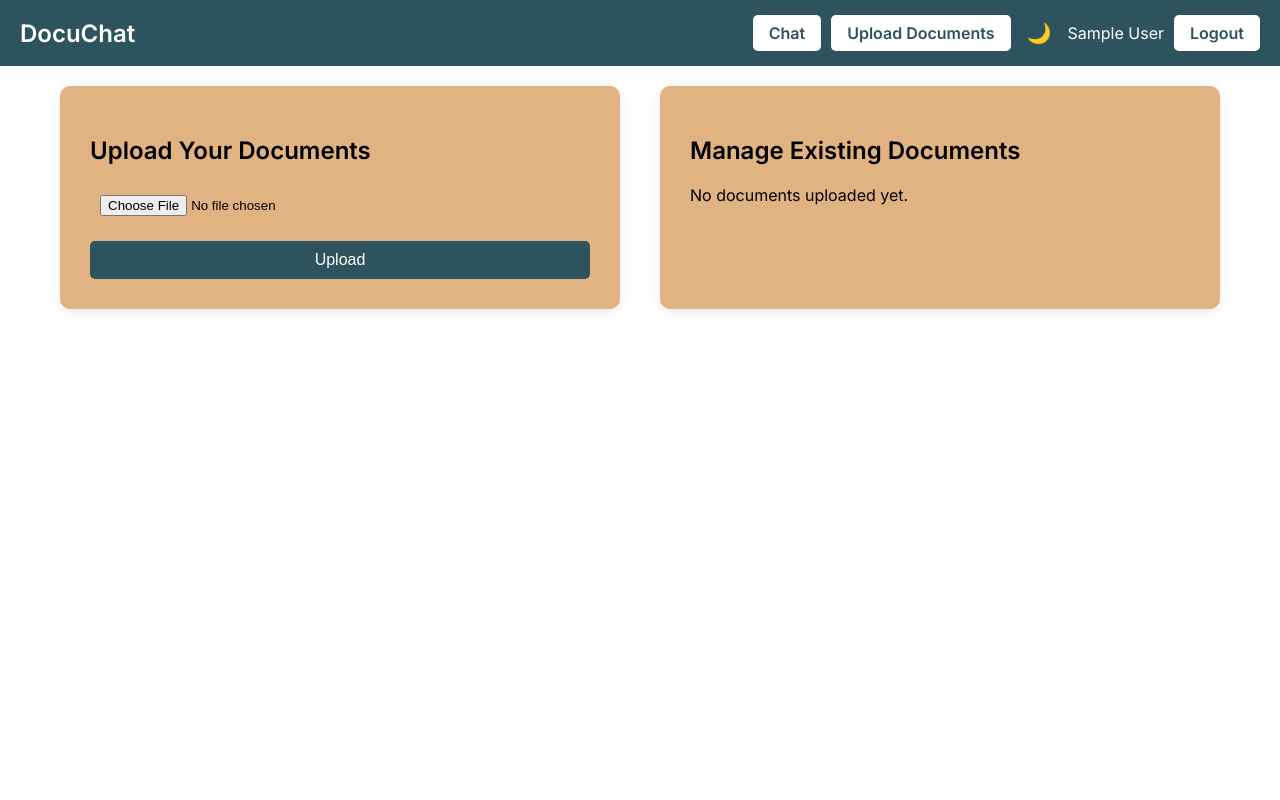
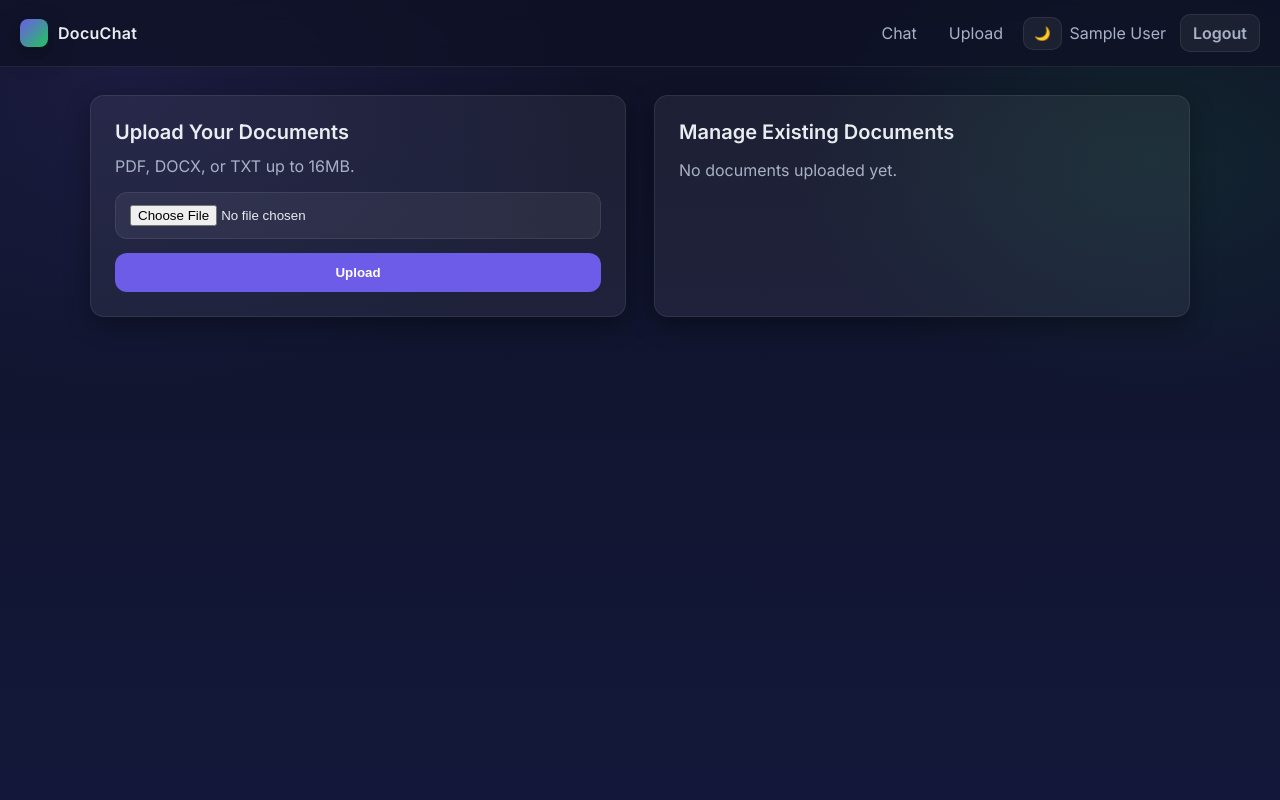
Before and after one commit to aarmstrong78/flask_gpt_chatbot, a Flask app: template templates/upload.html in a window 1280 px wide. Run offline with Flask 3, Linux system fonts and the light colour scheme; the template is opened without the code that fills it, so the values that code supplies are empty; the visitor is signed in with stand-in values (Sample User, id 1); some libraries are stand-ins or nearby versions.

Commit message:
Modernize UI: new theme, header/nav, buttons, toasts; refresh upload page

```diff
--- a/static/styles.css
+++ b/static/styles.css
@@ -1,176 +1,171 @@
+/* Modern theme variables */
 :root {
-    --bg-color: #ffffff;
-    --text-color: #000000;
-    --header-bg: #2d545e;
-    --button-bg: #2d545e;
-    --button-hover: #12343b;
-    --panel-bg: #e1b382;
-    --message-user-bg: #f8d9bc;
-    --message-ai-bg: #f1f0f0;
-    --input-bg: #ffffff;
+  --bg: #0f1226;
+  --bg-grad-1: #0f1226;
+  --bg-grad-2: #13183a;
+  --surface: rgba(255, 255, 255, 0.06);
+  --border: rgba(255, 255, 255, 0.08);
+  --text: #e9ecf1;
+  --muted: #a9b1c7;
+  --primary: #6c5ce7;
+  --primary-600: #5a4ad6;
+  --primary-700: #4a3ec1;
+  --success: #22c55e;
+  --danger: #ef4444;
+  --shadow: 0 8px 24px rgba(0, 0, 0, 0.35);
+  --radius: 14px;
 }
 
-body.dark-mode {
-    --bg-color: #121212;
-    --text-color: #eaeaea;
-    --header-bg: #1e2a30;
-    --button-bg: #3a7bd5;
-    --button-hover: #3066b8;
-    --panel-bg: #1e1e1e;
-    --message-user-bg: #333333;
-    --message-ai-bg: #242424;
-    --input-bg: #2b2b2b;
+body.dark-mode { /* keep variables same for unified dark UI */ }
+
+/* Base layout */
+html, body {
+  height: 100%;
 }
 
 body {
-    margin: 0;
-    font-family: 'Inter', sans-serif;
-    background-color: var(--bg-color);
-    color: var(--text-color);
-    transition: background-color 0.3s ease, color 0.3s ease;
+  margin: 0;
+  font-family: 'Inter', system-ui, -apple-system, Segoe UI, Roboto, Arial, sans-serif;
+  color: var(--text);
+  background: radial-gradient(1200px 800px at 10% 10%, rgba(108,92,231,0.12), transparent 40%),
+              radial-gradient(900px 600px at 90% 20%, rgba(34,197,94,0.10), transparent 40%),
+              linear-gradient(180deg, var(--bg-grad-1), var(--bg-grad-2));
+  -webkit-font-smoothing: antialiased;
+  -moz-osx-font-smoothing: grayscale;
 }
 
+/* Header/Nav */
 .header {
-    background-color: var(--header-bg);
-    color: white;
-    padding: 15px 20px;
-    display: flex;
-    justify-content: space-between;
-    align-items: center;
+  position: sticky;
+  top: 0;
+  z-index: 50;
+  display: flex;
+  align-items: center;
+  justify-content: space-between;
+  gap: 16px;
+  padding: 14px 20px;
+  background: rgba(15, 18, 38, 0.7);
+  backdrop-filter: blur(10px);
+  border-bottom: 1px solid var(--border);
 }
 
-.header h1 {
-    margin: 0;
-    font-size: 24px;
+.brand {
+  display: flex;
+  align-items: center;
+  gap: 10px;
+  font-weight: 700;
+  letter-spacing: 0.3px;
 }
 
-.header-buttons {
-    display: flex;
-    gap: 10px;
-    align-items: center;
+.brand .logo {
+  width: 28px;
+  height: 28px;
+  border-radius: 8px;
+  background: linear-gradient(135deg, var(--primary), var(--success));
+  box-shadow: var(--shadow);
 }
 
-.header a {
-    background-color: #ffffff;
-    color: var(--header-bg);
-    padding: 8px 16px;
-    text-decoration: none;
-    border-radius: 5px;
-    font-weight: bold;
+.nav {
+  display: flex;
+  align-items: center;
+  gap: 8px;
 }
 
-.header a:hover {
-    background-color: #dddddd;
+.nav a {
+  color: var(--muted);
+  text-decoration: none;
+  padding: 8px 12px;
+  border-radius: 10px;
+  transition: color .2s ease, background .2s ease;
 }
 
+.nav a:hover { color: var(--text); background: rgba(255,255,255,0.06); }
+.nav a.active { color: var(--text); background: rgba(108,92,231,0.18); }
+
+.user-info { color: var(--muted); margin-right: 6px; }
+
 #theme-toggle {
-    background: none;
-    border: none;
-    cursor: pointer;
-    font-size: 20px;
-    color: inherit;
+  background: rgba(255,255,255,0.06);
+  color: var(--text);
+  border: 1px solid var(--border);
+  border-radius: 10px;
+  padding: 8px 10px;
+  cursor: pointer;
 }
 
+/* Buttons */
+.btn {
+  display: inline-flex; align-items: center; justify-content: center;
+  padding: 10px 14px; border: 1px solid transparent; border-radius: 12px;
+  font-weight: 600; color: white; cursor: pointer; text-decoration: none;
+  transition: transform .06s ease, box-shadow .2s ease, background .2s ease;
+}
+.btn:active { transform: translateY(1px); }
+.btn-primary { background: var(--primary); box-shadow: var(--shadow); }
+.btn-primary:hover { background: var(--primary-600); }
+.btn-secondary { background: rgba(255,255,255,0.06); border-color: var(--border); color: var(--text); }
+.btn-secondary:hover { background: rgba(255,255,255,0.10); }
+.btn-danger { background: var(--danger); }
+
+/* Containers */
 .page-wrapper {
-    display: flex;
-    flex-wrap: wrap;
-    justify-content: center;
-    gap: 40px;
-    padding: 20px;
+  display: grid;
+  grid-template-columns: repeat(auto-fit, minmax(320px, 1fr));
+  gap: 28px; padding: 28px; max-width: 1100px; margin: 0 auto;
 }
 
 .card {
-    background-color: var(--panel-bg);
-    padding: 30px;
-    border-radius: 10px;
-    box-shadow: 0 2px 8px rgba(0, 0, 0, 0.1);
-    width: 100%;
-    max-width: 500px;
+  background: var(--surface);
+  border: 1px solid var(--border);
+  border-radius: var(--radius);
+  padding: 24px;
+  box-shadow: var(--shadow);
 }
 
-.card form {
-    display: flex;
-    flex-direction: column;
-    gap: 15px;
-    width: 100%;
+.card h2 { margin: 0 0 12px; font-size: 20px; }
+
+/* Forms */
+.card form { display: flex; flex-direction: column; gap: 14px; }
+.input, .select, .file-input, .card input[type="file"], .card input[type="text"] {
+  background: rgba(255,255,255,0.06);
+  color: var(--text);
+  border: 1px solid var(--border);
+  border-radius: 12px;
+  padding: 12px 14px;
 }
 
-.card input[type="file"] {
-    padding: 10px;
+.card input[type="submit"] { @apply .btn .btn-primary; /* for readability; not processed */ }
+.card input[type="submit"] {
+  background: var(--primary);
+  color: #fff;
+  border: none;
+  border-radius: 12px;
+  padding: 12px 16px;
+  font-weight: 600;
 }
+.card input[type="submit"]:hover { background: var(--primary-600); }
 
-.card input[type="submit"] {
-    padding: 10px 20px;
-    font-size: 16px;
-    border: none;
-    border-radius: 5px;
-    background-color: var(--button-bg);
-    color: white;
-    cursor: pointer;
+/* Tables */
+.manage-container table { width: 100%; border-collapse: collapse; }
+.manage-container th, .manage-container td { border: 1px solid var(--border); padding: 12px; }
+.manage-container th { background: rgba(255,255,255,0.06); color: var(--muted); text-transform: uppercase; letter-spacing: .02em; font-size: 12px; }
+.manage-container input[type="checkbox"] { transform: scale(1.1); }
+
+/* Flash toasts */
+.toasts { position: fixed; top: 16px; right: 16px; z-index: 60; display: grid; gap: 10px; }
+.toast { background: var(--surface); border: 1px solid var(--border); color: var(--text); padding: 12px 14px; border-radius: 12px; box-shadow: var(--shadow); }
+.toast.error { border-color: rgba(239,68,68,.5); }
+.toast.success { border-color: rgba(34,197,94,.5); }
+
+/* Error pages */
+.error-page { padding: 50px; text-align: center; }
+.error-page a { display: inline-block; margin-top: 20px; color: var(--primary); text-decoration: none; font-weight: 600; }
+.error-page a:hover { text-decoration: underline; }
+
+/* Responsive */
+@media (max-width: 640px) {
+  .header { flex-wrap: wrap; gap: 10px; }
+  .brand { width: 100%; }
+  .nav { width: 100%; justify-content: space-between; }
+  .page-wrapper { padding: 16px; gap: 16px; }
 }
-
-.card input[type="submit"]:hover {
-    background-color: var(--button-hover);
-}
-
-.manage-container table {
-    width: 100%;
-    border-collapse: collapse;
-    margin-bottom: 20px;
-}
-
-.manage-container th,
-.manage-container td {
-    border: 1px solid #ddd;
-    padding: 12px;
-    text-align: left;
-}
-
-.manage-container th {
-    background-color: #f2f2f2;
-}
-
-.manage-container input[type="checkbox"] {
-    transform: scale(1.2);
-}
-
-.error-page {
-    padding: 50px;
-    text-align: center;
-}
-
-.error-page a {
-    display: inline-block;
-    margin-top: 20px;
-    color: var(--header-bg);
-    text-decoration: none;
-    font-weight: bold;
-}
-
-.error-page a:hover {
-    text-decoration: underline;
-}
-
-@media (max-width: 600px) {
-    .header {
-        flex-direction: column;
-        align-items: flex-start;
-    }
-    .header-buttons {
-        margin-top: 10px;
-    }
-    .page-wrapper {
-        flex-direction: column;
-        gap: 20px;
-    }
-    .card {
-        padding: 20px;
-    }
-    .card input[type="submit"] {
-        font-size: 14px;
-    }
-    .manage-container th,
-    .manage-container td {
-        font-size: 14px;
-    }
-}
--- a/templates/base.html
+++ b/templates/base.html
@@ -19,18 +19,32 @@
 <body>
     <!-- Header Section -->
     <div class="header">
-        <h1>DocuChat</h1>
-        <div class="header-buttons">
-            <a href="{{ url_for('chat') }}">Chat</a>
-            <a href="{{ url_for('upload_page') }}">Upload Documents</a>
+        <div class="brand">
+            <div class="logo"></div>
+            <div>DocuChat</div>
+        </div>
+        <nav class="nav">
+            <a href="{{ url_for('chat') }}" class="{% if request.endpoint=='chat' %}active{% endif %}">Chat</a>
+            <a href="{{ url_for('upload_page') }}" class="{% if request.endpoint=='upload_page' %}active{% endif %}">Upload</a>
             <button id="theme-toggle" aria-label="Toggle theme">🌙</button>
             {% if current_user.is_authenticated %}
-            <span class="user-info">{{ current_user.name }}</span>
-            <a href="{{ url_for('logout') }}">Logout</a>
+              <span class="user-info">{{ current_user.name }}</span>
+              <a class="btn btn-secondary" href="{{ url_for('logout') }}">Logout</a>
             {% else %}
-            <a href="{{ url_for('login') }}">Login</a>
+              <a class="btn btn-primary" href="{{ url_for('login') }}">Login</a>
             {% endif %}
-        </div>
+        </nav>
+    </div>
+
+    <!-- Toasts -->
+    <div class="toasts" id="toasts">
+        {% with messages = get_flashed_messages() %}
+            {% if messages %}
+                {% for message in messages %}
+                    <div class="toast">{{ message }}</div>
+                {% endfor %}
+            {% endif %}
+        {% endwith %}
     </div>
 
     <!-- Main Content -->
@@ -68,6 +82,11 @@
             if (stored) {
                 applyTheme(stored);
             }
+            // Auto-hide toasts after a delay
+            const toasts = document.querySelectorAll('.toast');
+            toasts.forEach((t) => {
+              setTimeout(() => { t.style.display = 'none'; }, 3500);
+            });
         </script>
     {% endblock %}
 </body>
--- a/templates/upload.html
+++ b/templates/upload.html
@@ -7,8 +7,9 @@
   <div class="page-wrapper">
     <div class="card upload-container">
       <h2>Upload Your Documents</h2>
+      <p style="margin: 6px 0 16px; color: var(--muted);">PDF, DOCX, or TXT up to 16MB.</p>
       <form action="{{ url_for('upload_file') }}" method="post" enctype="multipart/form-data">
-            <input type="file" name="file" accept=".pdf,.docx,.txt" required>
+        <input class="file-input" type="file" name="file" accept=".pdf,.docx,.txt" required>
         <input type="submit" value="Upload">
       </form>
     </div>
@@ -33,26 +34,13 @@
               {% endfor %}
             </tbody>
           </table>
-                <input type="submit" value="Delete Selected Sources">
+          <button type="submit" class="btn btn-danger">Delete Selected Sources</button>
         </form>
       {% else %}
-            <p>No documents uploaded yet.</p>
+        <p style="color: var(--muted);">No documents uploaded yet.</p>
       {% endif %}
     </div>
   </div>
-
-    <!-- Display flash messages -->
-    {% with messages = get_flashed_messages() %}
-        {% if messages %}
-            <ul style="margin-top: 20px; list-style-type: none; padding: 0;">
-                {% for message in messages %}
-                    <li style="background-color: #f8d7da; color: #721c24; padding: 10px; margin-bottom: 10px; border-radius: 5px;">
-                        {{ message }}
-                    </li>
-                {% endfor %}
-            </ul>
-        {% endif %}
-    {% endwith %}
 {% endblock %}
 
 {% block scripts %}
```
Lines whose indentation alone changed are shown as unchanged.
